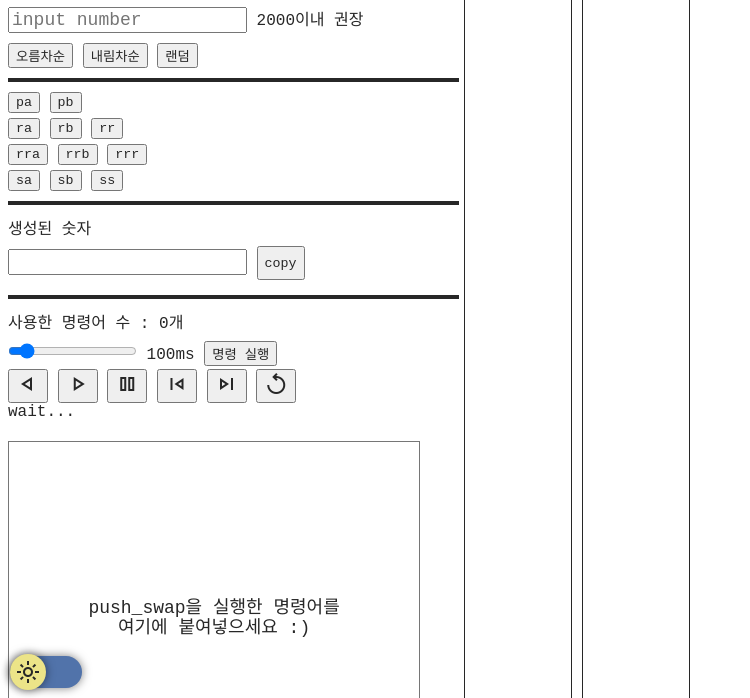
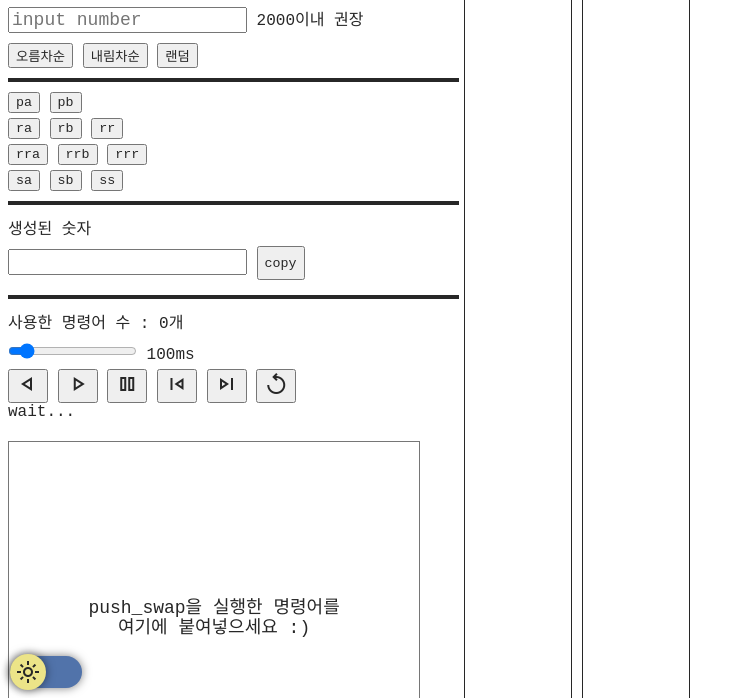
Before and after one commit to windowdong11/push_swap_visualizer, a plain HTML site: page index.html in a window 1280 px wide. Shown: the part 102-800 px from the top of the page, without its empty margins (0-750 px from the left). Drawn offline with nearby package versions, Linux system fonts and the light colour scheme.

Commit message:
chore: 사용하지 않는 버튼 삭제

```diff
--- a/index.html
+++ b/index.html
@@ -294,7 +294,6 @@
 				<div>
 					<input id="input-exec-interval" type="range" min="1" max="1000" value="100">
 					<output id="output-exec-interval">100ms</output>
-					<button id="btn-execute">명령 실행</button>
 				</div>
 				<div>
 					<button id="btn-exec-start-rev"><span class="material-symbols-outlined"
```
